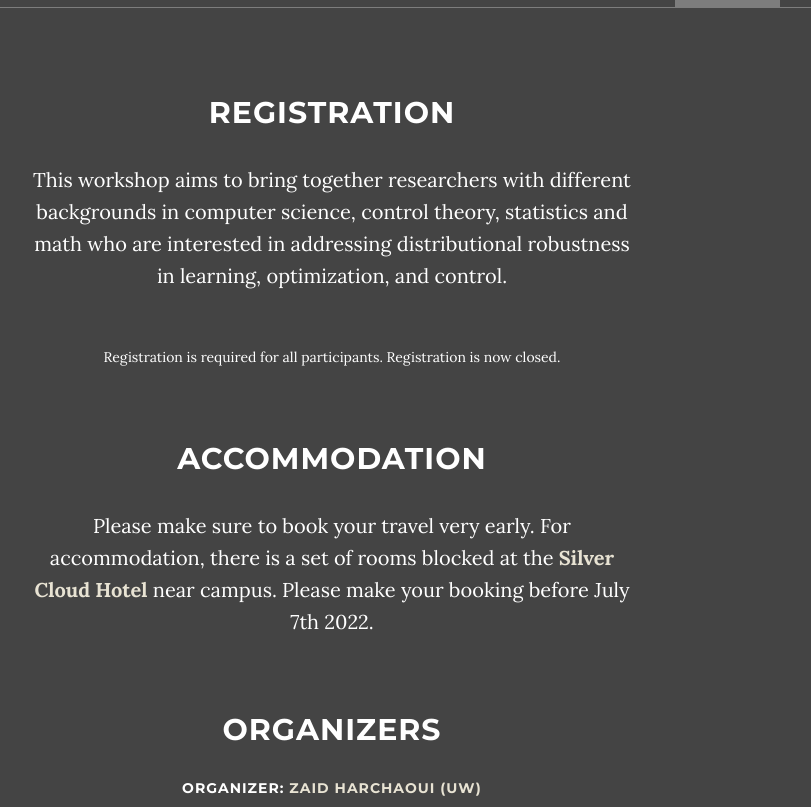
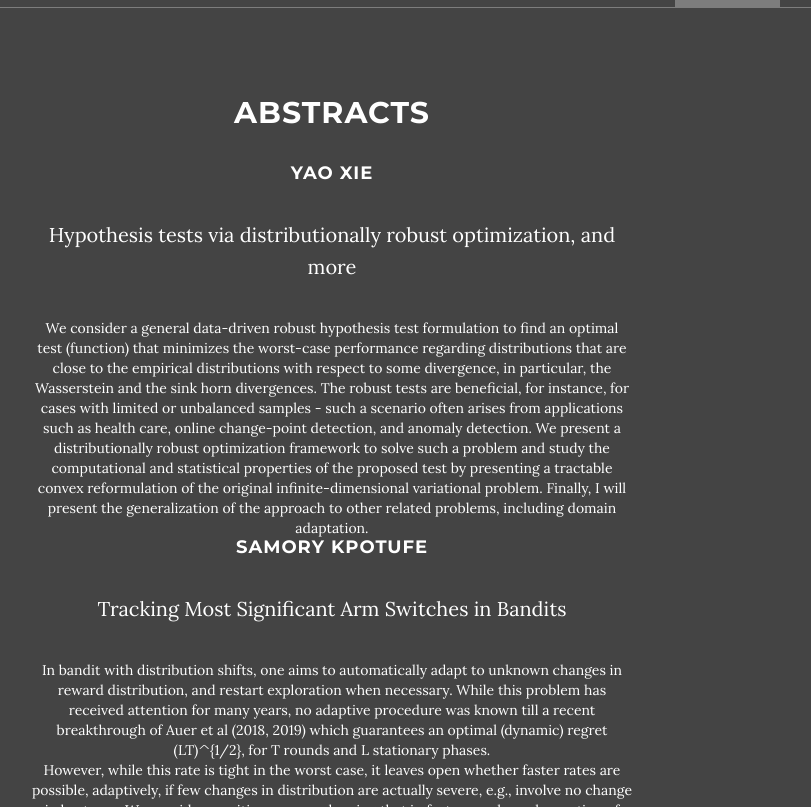
Before and after one commit to kgjamieson/ifds-workshop-2025, a Jekyll site: the page built from index.html, in a window 1280 px wide and 900 px high, scrolled down 6366 px, cut to the strip 93-900 px from the top of the window. Shown: the whole strip, without its empty margins (308-1119 px from the left). Built offline with Jekyll 4.4.1, drawn with Linux system fonts in a browser that asks for light colours; some of the changed text lies outside the part shown.

Commit message:
Update abstracts.html

```diff
--- a/_includes/abstracts.html
+++ b/_includes/abstracts.html
@@ -4,47 +4,32 @@
   <div class="container about-section">
     <div class="row">
       <div class="col-md-10 col-md-offset-1">
-        <h2 class="text-center">Registration</h2>
+        <h2 class="text-center">Abstracts</h2>
         <div class="col-lg-8 col-lg-offset-2">
 
-          <p>This workshop aims to bring together researchers with different backgrounds in computer science,
-            control theory, statistics and math who are interested in addressing distributional robustness in
-            learning, optimization, and control.
-          </p>
-          <br>
-          Registration is required for all participants. Registration is now closed.
-<!--           <p> To register for the workshop, please use the link below.  -->
-<!--             <del>The registration costs USD 45.</del> -->
-<!--             The (late) registration costs USD 75. -->
-          </p>
-<!--           <h3 class="text-center"><a href="https://forms.gle/G932uKFLo8XrE7St5">*(Late) Registration Form*</a> </h3> -->
-<!--           <p> The deadline to register is <b><del>11:30AM PT on July 7, 2022</del> <ins>11:30AM PT on July 14, 2022</ins></b>.</p> -->
-          <br><br>
+
+          <h4> Yao Xie </h4>
+          <p> Hypothesis tests via distributionally robust optimization, and more</p>
+          We consider a general data-driven robust hypothesis test formulation to find an optimal test (function) that minimizes the worst-case performance regarding distributions that are close to the empirical distributions with respect to some divergence, in particular, the Wasserstein and the sink horn divergences. The robust tests are beneficial, for instance, for cases with limited or unbalanced samples - such a scenario often arises from applications such as health care, online change-point detection, and anomaly detection. We present a distributionally robust optimization framework to solve such a problem and study the computational and statistical properties of the proposed test by presenting a tractable convex reformulation of the original infinite-dimensional variational problem. Finally, I will present the generalization of the approach to other related problems, including domain adaptation.
 
 
-          <h2 class="text-center">Accommodation</h2>
-          <p>Please make sure to book your travel very early.
-            For accommodation, there is a set of rooms blocked at the
-            <b><a href="img/ifds-silvercloud.pdf">Silver Cloud Hotel</a></b> near campus.
-            Please make your booking before July 7th 2022.
-          </p>
-          <br><br>
+          <h4>Samory Kpotufe</h4>
+          <p> Tracking Most Significant Arm Switches in Bandits </p>
+           In bandit with distribution shifts, one aims to automatically adapt to unknown changes in reward distribution, and restart exploration when necessary. While this problem has received attention for many years, no adaptive procedure was known till a recent breakthrough of Auer et al (2018, 2019) which guarantees an optimal (dynamic) regret (LT)^{1/2}, for T rounds and L stationary phases.
+           <br>
+           However, while this rate is tight in the worst case, it leaves open whether faster rates are possible, adaptively, if few changes in distribution are actually severe, e.g., involve no change in best arm. We provide a positive answer, showing that in fact, a much weaker notion of change can be adapted to, which can yield significantly faster rates than previously known, whether as expressed in terms of number of best arm switches--for which no adaptive procedure was known, or in terms of total variation. Finally, our parametrization captures at once, both stochastic and non-stochastic adversarial settings.
 
-          <h2 class="text-center">Organizers</h2>
-          <h5 class="text-center">Organizer:
-            <a href="https://faculty.washington.edu/zaid/">Zaid Harchaoui (UW)</a>
-          </h5>
-          <h5 class="text-center">Local Organizers:
-            <a href="https://krishnap25.github.io">Krishna Pillutla (UW)</a>,
-            <a href="https://ronakdm.github.io/">Ronak Mehta (UW)</a>,
-            <a href="https://www.rossboczar.com/">Ross Boczar (UW)</a>,
-            <a href="https://stephen.mussmann.xyz/">Steve Mussmann (UW)</a>
-          </h5>
-          <h5 class="text-center">Steering Committee:
-            <a href="https://faculty.washington.edu/mfazel/">Maryam Fazel (UW)</a>,
-            <a href="https://willett.psd.uchicago.edu/">Rebecca Willett (Chicago)</a>,
-            <a href="http://pages.cs.wisc.edu/~swright/">Stephen Wright (Wisconsin)</a>
-          </h5>
+          <h4>Ludwig Schmidt</h4>
+          <h5> A data-centric view on robustness</h5>
+          Over the past few years, researchers have proposed many ways to measure the robustness of machine learning models. In the first part of the talk, we will survey the current robustness landscape based on a large-scale experimental study involving more than 200 different models and test conditions. Despite the large variety of test conditions, common trends emerge: (i) robustness to natural distribution shift and synthetic perturbations are distinct phenomena, (ii) current algorithmic techniques have little effect on robustness to natural distribution shifts, (iii) training on more diverse datasets offers robustness gains on several natural distribution shifts.
+          <br>
+          In the second part of the talk, we then leverage the aforementioned insights to improve OpenAI’s CLIP model. CLIP achieved unprecedented robustness on several natural distribution shifts, but only when used as a zero-shot model. The zero-shot evaluation precludes the use of extra data for fine-tuning and hence leads to lower performance when there is a specific task of interest. To address this issue, we introduce a simple yet effective method for fine-tuning zero-shot models that leads to large robustness gains on several distribution shifts without reducing in-distribution performance.
+
+          <h4>Jamie Morgenstern</h4>
+          <h5>Endogeneous distribution shifts in competitive environments</h5>
+           In this talk, I'll describe recent work exploring the dynamics between ML systems and the populations they serve, particularly when the models deployed impact what populations a system will have as future customers.
+
+
         </div>
       </div>
 <!--     ### The following lines are not required for the last tab -->
```
